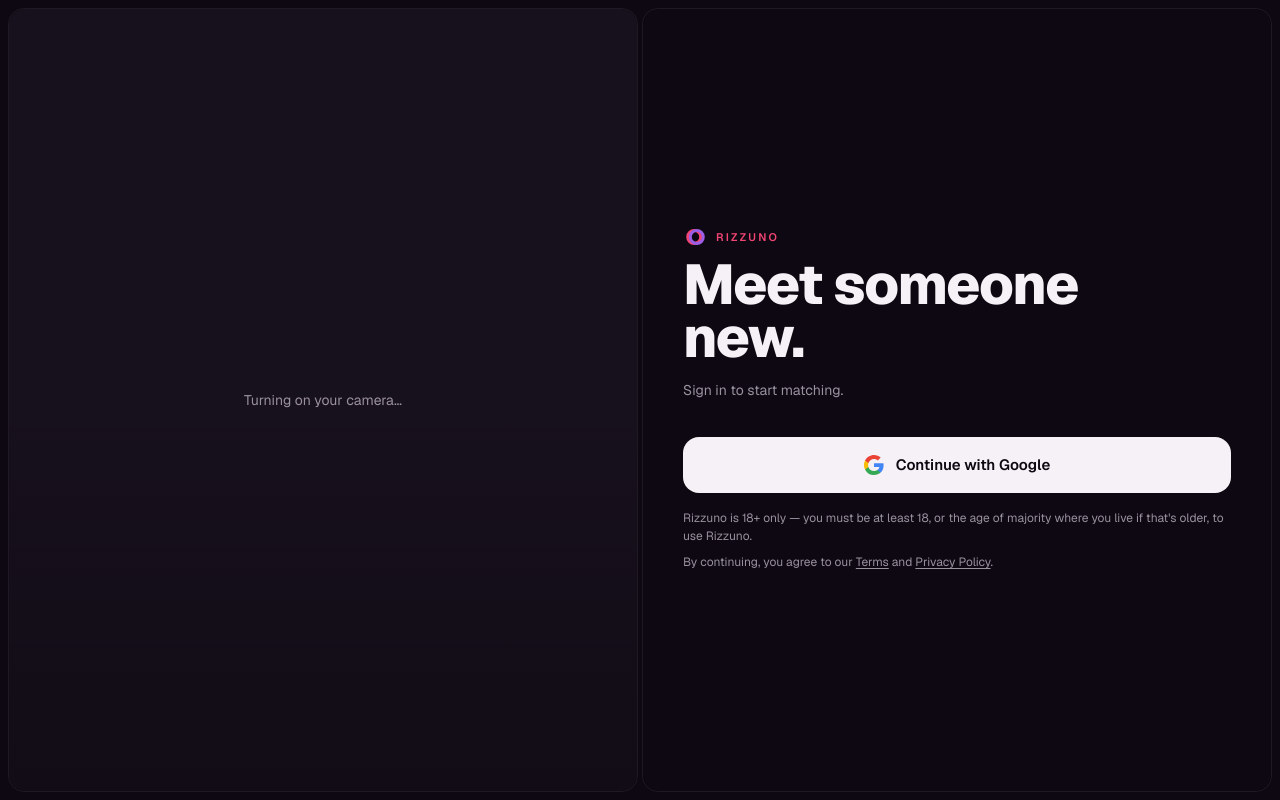
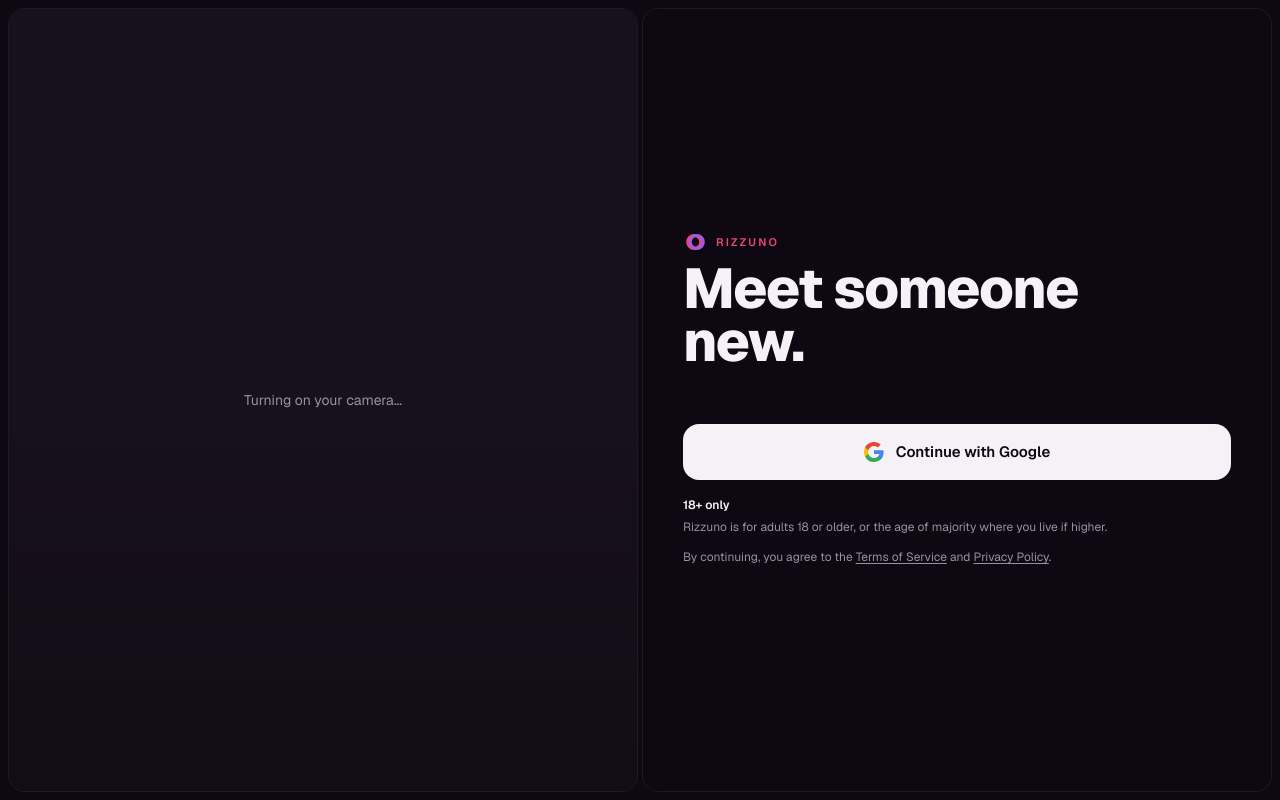
Before and after one commit to xelite54/rizzuno, a Next.js app: page / in a window 1280 px wide. Built offline with nearby package versions, Linux system fonts and the light colour scheme; no server answers.

Commit message:
Update Rizzuno design

```diff
--- a/components/match/SignInLanding.tsx
+++ b/components/match/SignInLanding.tsx
@@ -23,26 +23,24 @@ export function SignInLanding({ onSignIn, errorMessage }: SignInLandingProps) {
         <br />
         new.
       </h1>
-      <p className="mt-4 text-[14px] text-muted">Sign in to start matching.</p>
-
       <button
         type="button"
         onClick={onSignIn}
-        className="mt-9 flex h-14 w-full items-center justify-center gap-3 rounded-2xl bg-foreground text-[15px] font-semibold text-background transition hover:brightness-95 active:scale-[0.985] focus-visible:outline-none focus-visible:ring-2 focus-visible:ring-accent-2"
+        className="mt-14 flex h-14 w-full items-center justify-center gap-3 rounded-2xl bg-foreground text-[15px] font-semibold text-background transition hover:brightness-95 active:scale-[0.985] focus-visible:outline-none focus-visible:ring-2 focus-visible:ring-accent-2"
       >
         <GoogleIcon className="h-5 w-5" />
         Continue with Google
       </button>
       {errorMessage && <p className="mt-3 text-[13px] text-danger">{errorMessage}</p>}
 
-      <p className="mt-4 text-[12px] text-muted">
-        Rizzuno is 18+ only — you must be at least 18, or the age of majority where you live if that&apos;s older,
-        to use Rizzuno.
+      <p className="mt-4 text-[12px] font-semibold text-foreground">18+ only</p>
+      <p className="mt-1 text-[12px] text-muted">
+        Rizzuno is for adults 18 or older, or the age of majority where you live if higher.
       </p>
-      <p className="mt-2 text-[12px] text-muted">
-        By continuing, you agree to our{" "}
+      <p className="mt-3 text-[12px] text-muted">
+        By continuing, you agree to the{" "}
         <Link href="/terms" className="underline underline-offset-2 hover:text-foreground">
-          Terms
+          Terms of Service
         </Link>{" "}
         and{" "}
         <Link href="/privacy" className="underline underline-offset-2 hover:text-foreground">
```
